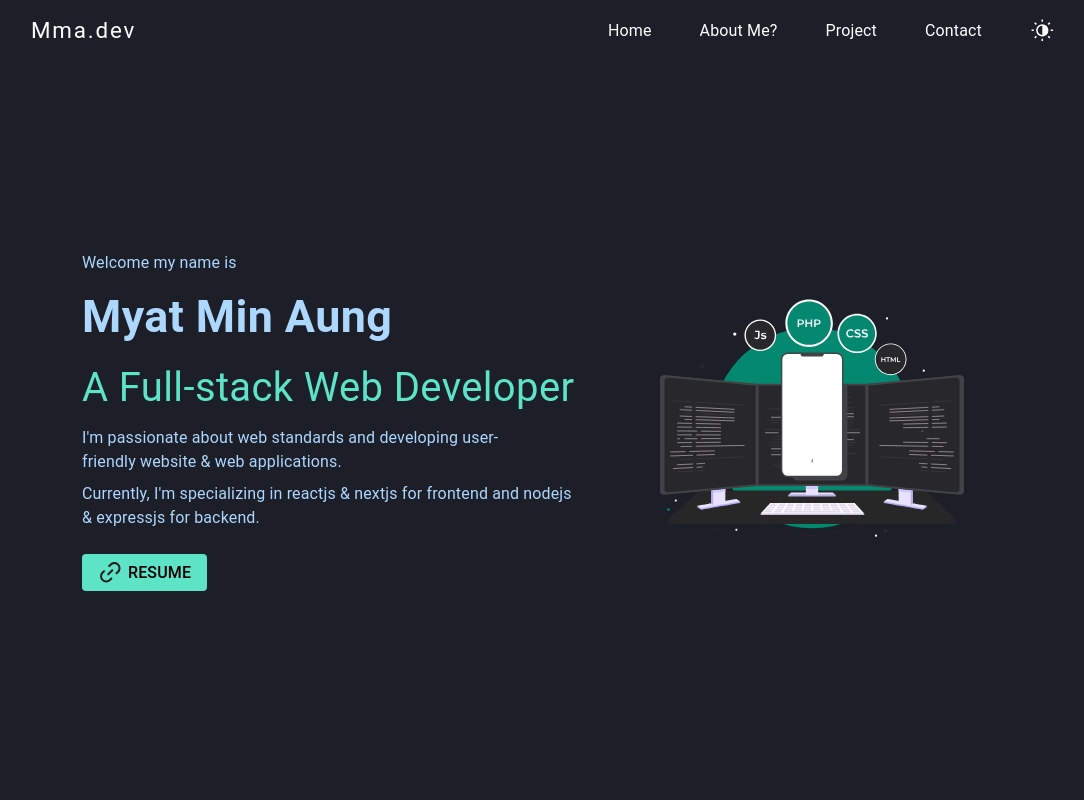
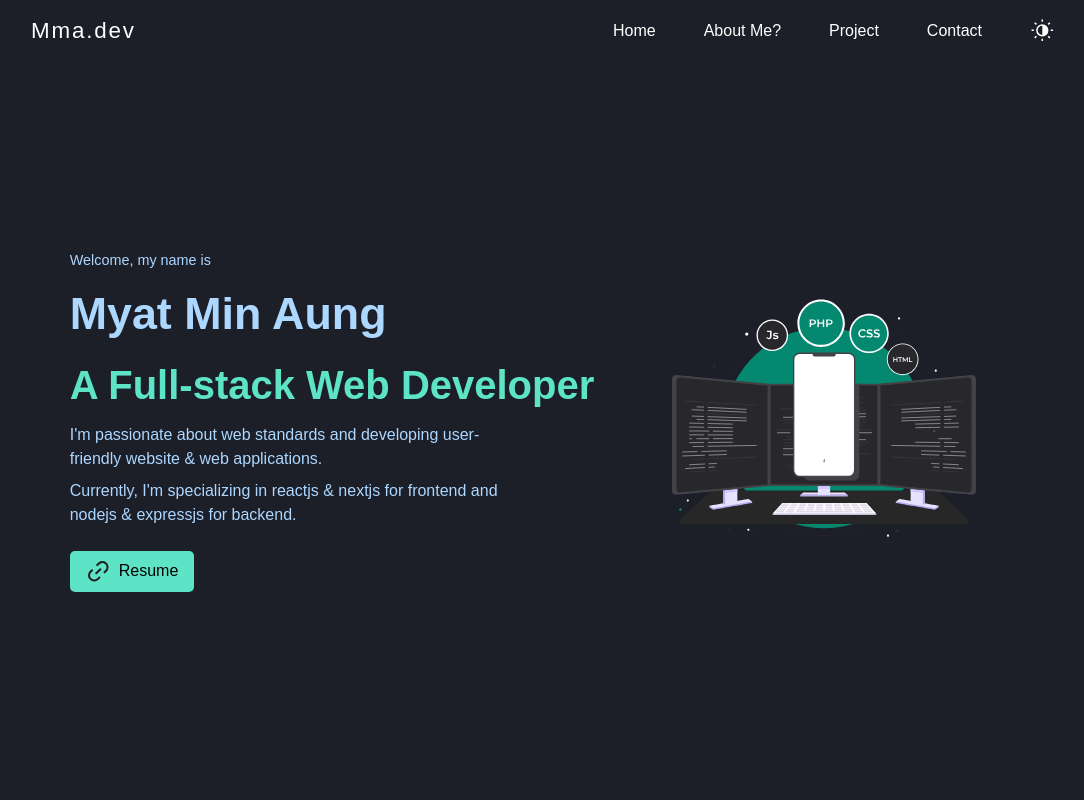
Before and after one commit to myatminag/myatminaung.v1, a Next.js app: page / in a window 1280 px wide. Shown: the top 800 px of the page, without its empty margins (97-1181 px from the left). Built offline with nearby package versions, Linux system fonts and the light colour scheme; no server answers.

Commit message:
refactor: hero section

```diff
--- a/app/globals.css
+++ b/app/globals.css
@@ -2,12 +2,12 @@
 @tailwind components;
 @tailwind utilities;
 
-@import url('https://fonts.googleapis.com/css2?family=Noto+Sans:wght@100;200;300;400;500;600;700&display=swap');
+@import url('https://fonts.googleapis.com/css2?family=Work+Sans:wght@100;200;300;400;500;600&display=swap');
 
 * {
   margin: 0;
   padding: 0;
-  font-family: 'Noto Sans', sans-serif;
+  /* font-family: 'Work Sans', sans-serif; */
 }
 
 body {
@@ -17,10 +17,3 @@ body {
 html {
   scroll-behavior: smooth;
 }
-
-.overlay {
-  background: rgba(27, 25, 25, 0.6);
-  box-shadow: 0 4px 30px rgba(0, 0, 0, 0.2);
-  backdrop-filter: blur(13px);
-  -webkit-backdrop-filter: blur(13px);
-}
--- a/app/page.jsx
+++ b/app/page.jsx
@@ -2,6 +2,7 @@
 
 import { useRef } from "react";
 import Container from "@mui/material/Container";
+import { createTheme, ThemeProvider } from "@mui/material/styles";
 
 import Footer from "@/components/footer";
 import About from "@/components/about";
@@ -11,6 +12,14 @@ import Projects from "@/components/projects";
 import MobileNav from "@/components/navbar/MobileNav";
 import Nav from "@/components/navbar/Nav";
 
+const CustomTheme = createTheme({
+    typography: {
+        fontFamily: [
+            "Sarabun", "sans-serif"
+        ].join(",")
+    }
+})
+
 const Home = () => {
 
     const homeRef = useRef(null);
@@ -19,7 +28,7 @@ const Home = () => {
     const projectRef = useRef(null);
 
     return (
-        <>
+        <ThemeProvider theme={CustomTheme}>
             <Nav homeRef={homeRef} aboutRef={aboutRef} contactRef={contactRef} projectRef={projectRef} />
             <MobileNav homeRef={homeRef} aboutRef={aboutRef} contactRef={contactRef} projectRef={projectRef} />
             <Container maxWidth={false} sx={{ padding: 0 }}>
@@ -29,7 +38,7 @@ const Home = () => {
                 <Contact contactRef={contactRef} />
             </Container>
             <Footer />
-        </>
+        </ThemeProvider>
     );
 }
 
--- a/components/HeroSection.jsx
+++ b/components/HeroSection.jsx
@@ -5,7 +5,6 @@ import { useRouter } from "next/navigation";
 import Box from "@mui/material/Box";
 import Stack from "@mui/material/Stack";
 import Typography from "@mui/material/Typography";
-import Button from "@mui/material/Button";
 
 import ResumeIcon from "./icons/ResumeIcon";
 import AnimationLottie from "@/lib/animation";
@@ -15,13 +14,19 @@ const HeroSection = ({ homeRef }) => {
     const router = useRouter();
 
     return (
-        <Box ref={homeRef} minHeight={"90vh"} width={"100vw"} maxWidth={"1240px"} sx={{
-            display: { lg: "flex" },
-            justifyContent: { lg: "center" },
-            alignItems: { lg: "center" },
-            marginX: { lg: "auto" },
-            padding: { xs: "16px" }
-        }}>
+        <Box
+            ref={homeRef}
+            minHeight={"90vh"}
+            width={"100vw"}
+            maxWidth={"1240px"}
+            sx={{
+                display: { lg: "flex" },
+                justifyContent: { lg: "center" },
+                alignItems: { lg: "center" },
+                marginX: { lg: "auto" },
+                padding: { xs: "16px" }
+            }}
+        >
             <Box width={"350px"} sx={{
                 display: { xs: "block", lg: "none" },
                 marginX: "auto"
@@ -30,40 +35,49 @@ const HeroSection = ({ homeRef }) => {
             </Box>
             <Stack direction={"row"} alignItems={"center"}>
                 <Stack direction={"column"} spacing={1} alignItems={"flex-start"}>
-                    <Typography color={"#acd7ff"}>
-                        Welcome my name is
+                    <Typography color={"#acd7ff"} fontSize={"0.9rem"}>
+                        Welcome, my name is
                     </Typography>
                     <Typography color={"#acd7ff"} fontWeight={600} sx={{
-                        fontSize: { xs: "2rem", lg: "2.8rem" }
+                        fontSize: { xs: "2.3rem", lg: "2.8rem" }
                     }}>
                         Myat Min Aung
                     </Typography>
-                    <Typography color={"#5de4c7"} sx={{
-                        fontSize: { xs: "1.2rem", lg: "2.5rem" }
+                    <Typography color={"#5de4c7"} fontWeight={600} sx={{
+                        fontSize: { xs: "1.6rem", lg: "2.5rem" }
                     }}>
                         A Full-stack Web Developer
                     </Typography>
-                    <Typography color={"#acd7ff"} sx={{ width: { lg: "450px" } }}>
+                    <Typography color={"#acd7ff"} sx={{
+                        width: { lg: "450px" },
+                        fontSize: { xs: "1rem" }
+                    }}>
                         I'm passionate about web standards and developing user-friendly website &
                         web applications.
                     </Typography>
-                    <Typography color={"#acd7ff"} sx={{ width: { lg: "500px" } }} paddingBottom={2}>
+                    <Typography color={"#acd7ff"} paddingBottom={2} sx={{
+                        width: { lg: "450px" },
+                        fontSize: { xs: "1rem" }
+                    }}>
                         Currently, I'm specializing in reactjs & nextjs for frontend and
                         nodejs & expressjs for backend.
                     </Typography>
-                    <Button
+                    <Stack
+                        direction={"row"}
+                        alignItems={"center"}
+                        spacing={1}
+                        bgcolor={"#5de4c7"}
+                        color={"#000000"}
+                        paddingX={"16px"}
+                        paddingY={"8px"}
+                        borderRadius={"5px"}
                         onClick={() => router.push('/resume.pdf')}
-                        style={{ backgroundColor: "#5de4c7" }}
-                        sx={{
-                            color: "#000000",
-                            paddingX: "16px"
-                        }}
                     >
                         <ResumeIcon />
                         <Typography marginLeft={"5px"} fontWeight={500}>
                             Resume
                         </Typography>
-                    </Button>
+                    </Stack>
                 </Stack>
                 <Box width={"400px"} sx={{
                     display: { xs: "none", lg: "block" },
```
